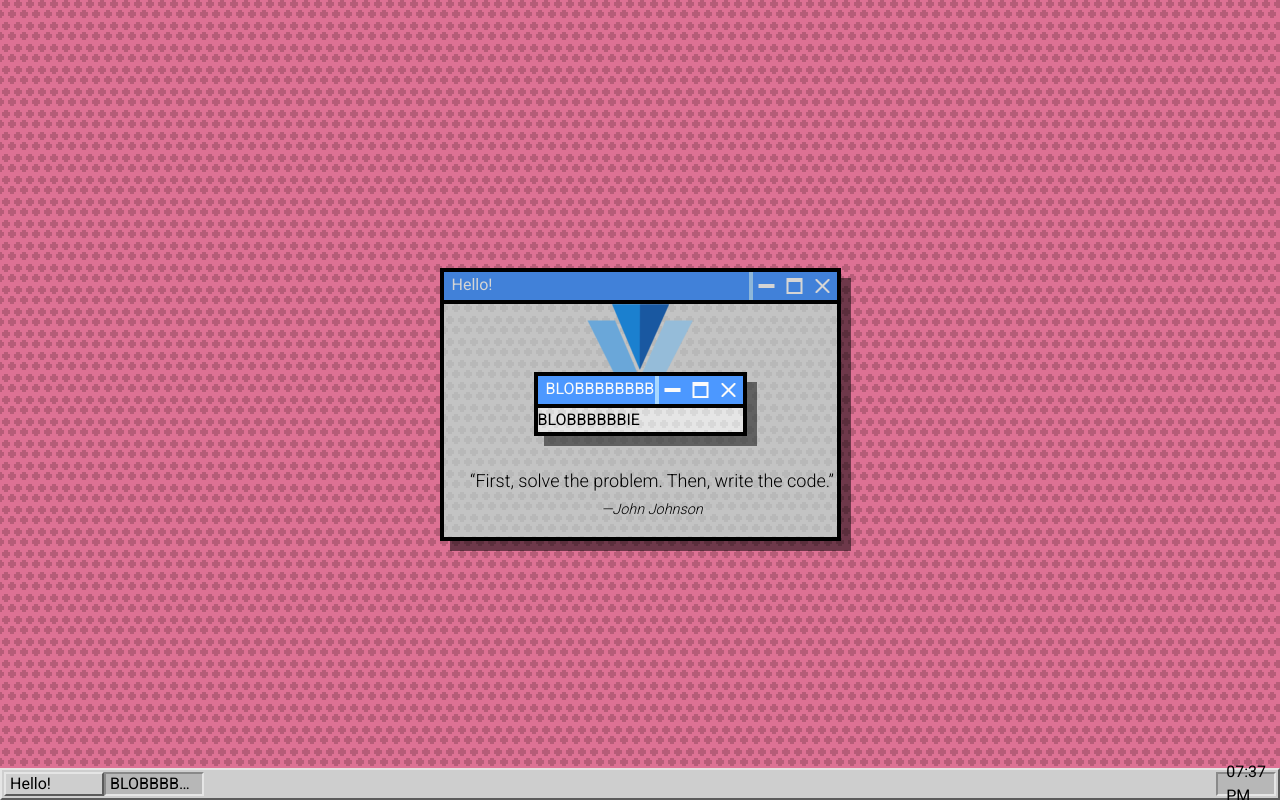
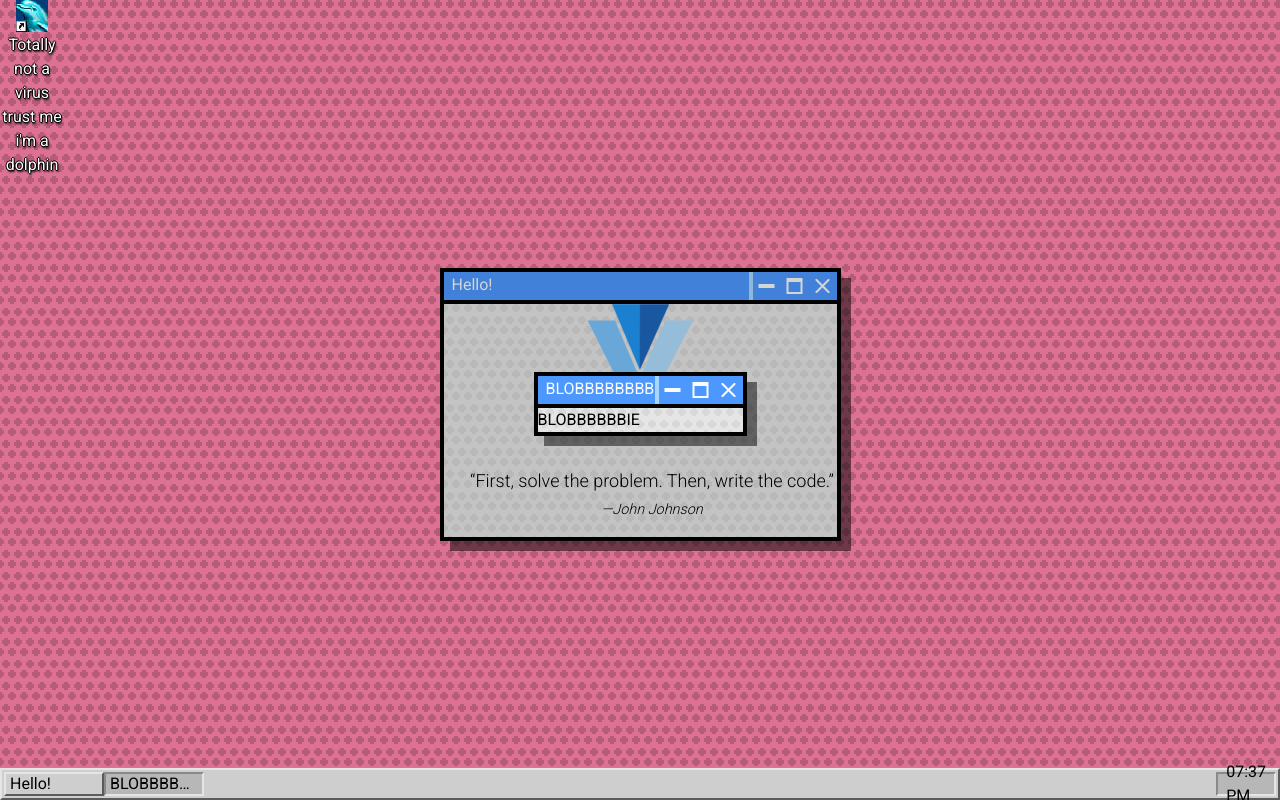
Before and after one commit to santiagogustavo/santiagogustavo.github.io, a Nuxt app: page /inspire in a window 1280 px wide. Built offline with nearby package versions, Linux system fonts and the light colour scheme.

Commit message:
feat(desktopicon): implement component, fix window creation animation

```diff
--- a/assets/styles/variables/index.scss
+++ b/assets/styles/variables/index.scss
@@ -1,3 +1,5 @@
 @import './colors.scss';
 @import './layouts.scss';
 @import './zindexes.scss';
+
+$cubic-bezier-ease: cubic-bezier(0.25, 1, 0.5, 1);
--- a/assets/styles/variables/layouts.scss
+++ b/assets/styles/variables/layouts.scss
@@ -3,3 +3,7 @@ $taskbar-height: 32px;
 
 // WINDOW
 $window-maximized-height: calc(100% - #{$taskbar-height});
+
+// DESKTOP ICON
+$desktop-icon-size: 64px;
+$desktop-icon-img-size: 32px;
--- /dev/null
+++ b/components/Applications/Blob.vue
@@ -0,0 +1,25 @@
+<template>
+  <DesktopIcon
+    :icon="Dolphin"
+    label="Totally not a virus trust me i'm a dolphin"
+    @open="handleOpenApplication"
+  />
+</template>
+
+<script>
+import Dolphin from '@/assets/imgs/icons/dolphin.jpg';
+import Windows from '@/constants/windows';
+import ApplicationMixin from '@/mixins/application';
+
+export default {
+  name: 'ApplicationBlob',
+  mixins: [ApplicationMixin],
+  data() {
+    return {
+      name: 'BLOBBBBBBBB',
+      component: Windows.BLOB,
+      Dolphin,
+    };
+  },
+};
+</script>
--- /dev/null
+++ b/components/DesktopIcon.vue
@@ -0,0 +1,111 @@
+<template>
+  <div
+    v-click-outside="handleClickOutside"
+    :class="className"
+    @click="handleClick"
+  >
+    <div class="desktop-icon__icon">
+      <img :src="icon" />
+    </div>
+    <span class="desktop-icon__name">{{ label }}</span>
+  </div>
+</template>
+
+<script>
+import classNames from 'classnames';
+
+export default {
+  name: 'DesktopIcon',
+  props: {
+    icon: {
+      type: String,
+      required: false,
+      default: undefined,
+    },
+    label: {
+      type: String,
+      required: true,
+    },
+  },
+  data() {
+    return {
+      isFocused: false,
+      isReadyForDoubleClick: false,
+      doubleClickTimeout: undefined,
+    };
+  },
+  computed: {
+    className() {
+      return classNames('desktop-icon', {
+        'desktop-icon--focused': this.isFocused,
+      });
+    },
+  },
+  beforeDestroy() {
+    clearTimeout(this.doubleClickTimeout);
+  },
+  methods: {
+    handleClick() {
+      this.isFocused = true;
+      if (this.isReadyForDoubleClick) {
+        this.isReadyForDoubleClick = false;
+        this.isFocused = false;
+        this.$emit('open');
+      } else {
+        this.isReadyForDoubleClick = true;
+        this.doubleClickTimeout = setTimeout(() => {
+          if (!this.isReadyForDoubleClick) {
+            return;
+          }
+          this.isReadyForDoubleClick = false;
+        }, 500);
+      }
+    },
+    handleClickOutside() {
+      if (!this.isFocused) return;
+      this.isFocused = false;
+    },
+  },
+};
+</script>
+
+<style lang="scss">
+.desktop-icon {
+  cursor: $cursor-pointer;
+  width: 100%;
+  max-width: $desktop-icon-size;
+  display: flex;
+  flex-direction: column;
+  align-items: center;
+  text-align: center;
+
+  &__name {
+    user-select: none;
+    text-shadow: -1px 0 black, 0 1px black, 1px 0 black, 0 -1px black, 1px 2px 2px black;
+  }
+
+  &__icon {
+    min-height: 32px;
+    min-width: 32px;
+    max-height: 32px;
+    max-width: 32px;
+    overflow: hidden;
+
+    img {
+      height: 32px;
+      width: 32px;
+      object-fit: cover;
+    }
+  }
+
+  &__img, &__name {
+    border: 1px dashed;
+    border-color: transparent;
+  }
+
+  &--focused &__img, &--focused &__name {
+    background: rgba(102,200,168, 0.5);
+    border-color: #68cdae;
+  }
+}
+</style>
--- a/components/WindowManager/Window.vue
+++ b/components/WindowManager/Window.vue
@@ -222,6 +222,19 @@ export default {
 </script>
 
 <style lang="scss">
+@keyframes open {
+  0% {
+    transform: scale(0.95);
+    transform-origin: center;
+    opacity: (0);
+  }
+  100% {
+    transform: scale(1);
+    transform-origin: center;
+    opacity: (1);
+  }
+}
+
 .window {
   position: absolute;
   top: var(--position-y);
@@ -237,6 +250,7 @@ export default {
   max-width: 100%;
   max-height: 100%;
   overflow: hidden;
+  animation: open 250ms $cubic-bezier-ease;
   z-index: $z-index-window-active;
 
   &--inactive {
--- a/components/WindowManager/WindowManager.vue
+++ b/components/WindowManager/WindowManager.vue
@@ -1,5 +1,5 @@
 <template>
-  <section class="desktop-renderer">
+  <section class="window-manager">
     <Window
       v-for="window in windows"
       :id="window.id"
@@ -21,7 +21,7 @@ import Components from '@/components/WindowManager/ComponentMapper';
 import Window from '@/components/WindowManager/Window.vue';
 
 export default {
-  name: 'DesktopRenderer',
+  name: 'WindowManager',
   components: {
     Window,
   },
@@ -43,7 +43,7 @@ export default {
 </script>
 
 <style lang="scss">
-.desktop-renderer {
+.window-manager {
   width: 100%;
   height: 100%;
 }
--- /dev/null
+++ b/mixins/application.js
@@ -0,0 +1,15 @@
+import { mapActions } from 'vuex';
+
+export default {
+  methods: {
+    ...mapActions({
+      registerWindow: 'windowManager/registerWindow',
+    }),
+    handleOpenApplication() {
+      this.registerWindow({
+        name: this.name,
+        component: this.component,
+      });
+    },
+  },
+};
--- a/pages/inspire.vue
+++ b/pages/inspire.vue
@@ -1,16 +1,22 @@
 <template>
-  <WindowManager />
+  <div>
+    <Blob />
+    <WindowManager />
+  </div>
 </template>
 
 <script>
 import { mapActions } from 'vuex';
 
 import WindowManager from '@/components/WindowManager/WindowManager.vue';
+import Blob from '@/components/Applications/Blob.vue';
+
 import Windows from '@/constants/windows';
 
 export default {
   name: 'Inspire',
   components: {
+    Blob,
     WindowManager,
   },
   layout: 'desktop',
```
Also changed, not shown: assets/imgs/icons/dolphin.jpg (added), assets/imgs/icons/santiago.png (added).
